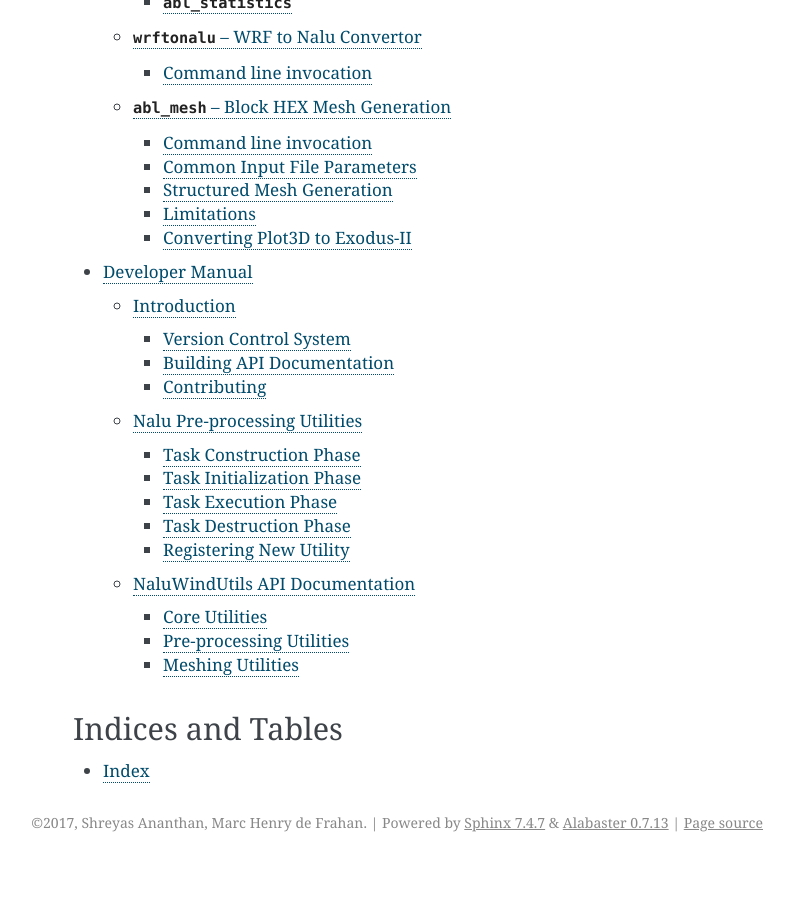
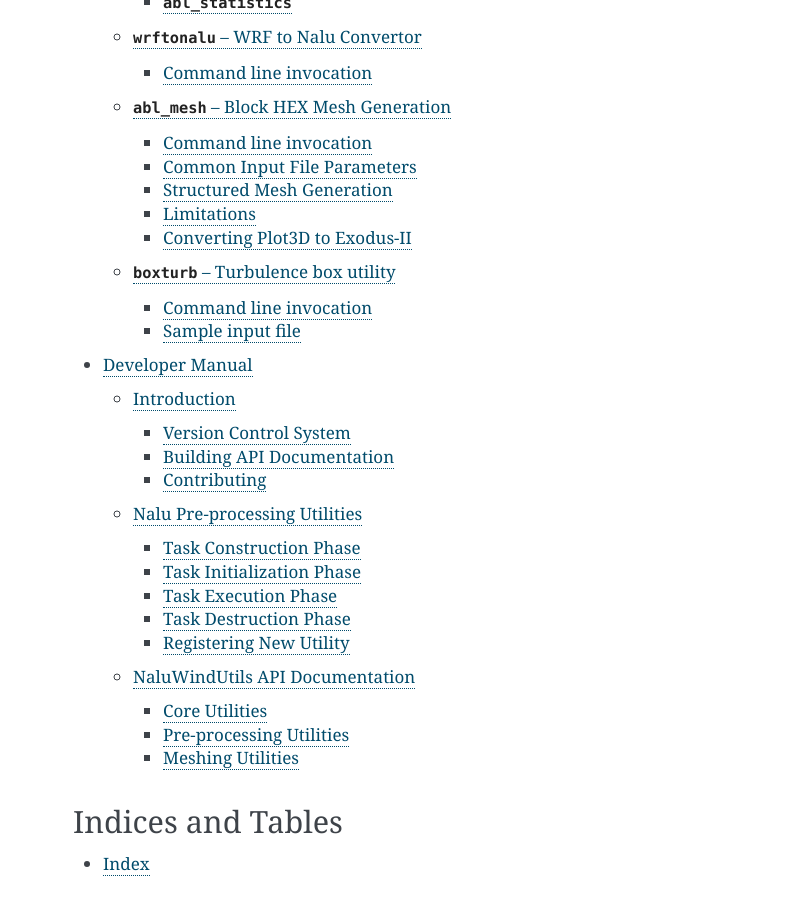
Before and after one commit to Exawind/wind-utils, a Sphinx documentation site: the page built from doc/manual/source/index.rst, in a window 1280 px wide and 900 px high, scrolled down 1644 px. Shown: the whole window, without its empty margins (347-1141 px from the left). Built offline with Sphinx 7.4.7, drawn with Linux system fonts in a browser that asks for light colours; before the commit the page ends 2506 px from its top, so only the background shows below that; some of the changed lines change nothing that is shown.

Commit message:
update example for boxturb

```diff
--- a/doc/manual/source/user/index.rst
+++ b/doc/manual/source/user/index.rst
@@ -12,3 +12,4 @@
    nalu_postprocess
    wrftonalu
    abl_mesh
+   tools/boxturb
--- /dev/null
+++ b/doc/manual/source/user/tools/boxturb.rst
@@ -0,0 +1,64 @@
+.. _util_boxturb_exe:
+
+``boxturb`` -- Turbulence box utility
+=====================================
+
+The ``boxturb`` executable is used to convert binary turbulence files into
+NetCDF format that can be read during Nalu-Wind simulations. In addition to
+conversion, it allows the user to apply divergence correction and scaling the
+different components through the input file.
+
+Command line invocation
+-----------------------
+
+.. code-block:: bash
+
+   bash$ boxturb -i boxturb.yaml
+
+   Nalu Turbulent File Processing Utility
+   Input file: boxturb.yaml
+   Begin loading WindSim turbulence data
+   	Loading file: sim1u.bin
+   	Loading file: sim1v.bin
+   	Loading file: sim1w.bin
+   Begin output in NetCDF format: turbulence.nc
+   NetCDF file written successfully: turbulence.nc
+
+.. program:: boxturb
+
+.. option:: -i, --input-file
+
+   YAML inout file that contains inputs for the executable. Default: `boxturb.yaml`
+
+Sample input file
+-----------------
+
+.. code-block:: yaml
+   :linenos:
+
+   boxturb:
+     data_format: windsim
+     output: turbulence.nc
+
+     box_dims: [1024, 128, 128]
+     box_len: [2400.0, 160.0, 160.0]
+
+     bin_filenames:
+       - sim1u.bin
+       - sim1v.bin
+       - sim1w.bin
+
+     correct_divergence: yes
+
+     solver_settings:
+       method: pfmg
+       preconditioner: none
+       max_iterations: 200
+       tolerance: 1.0e-8
+       print_level: 1
+       log_level: 1
+
+     # Scaling factor
+     apply_scaling: yes
+     scale_type: default
+     scaling_factors: [1.0, 0.7, 0.3]
```
